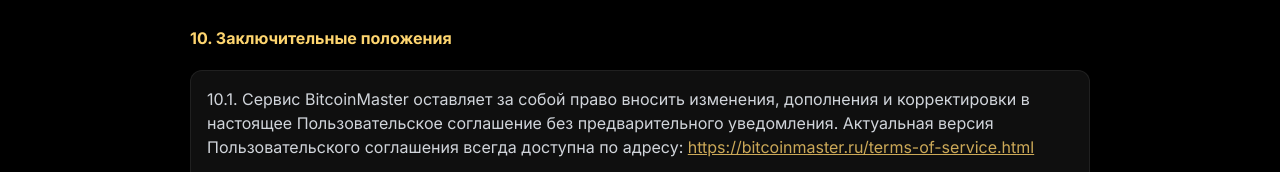
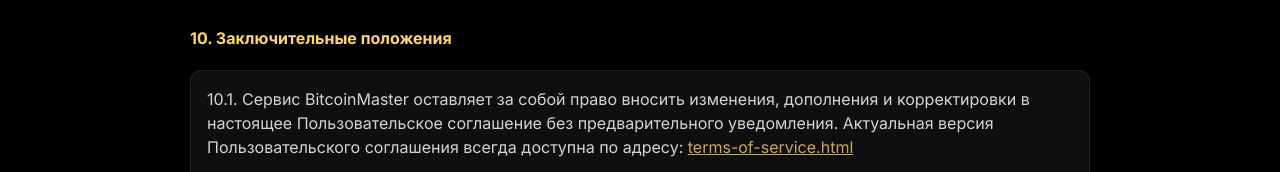
Before and after one commit to yanvoronkov/bitcoin-master, a website: page terms-of-service.html in a window 1280 px wide. Shown: the part 5660-5832 px from the top of the page. Drawn offline with nearby package versions, Linux system fonts and the light colour scheme.

Commit message:
fix: заменены абсолютные ссылки на относительные в юридических страницах
- Заменены все ссылки https://bitcoinmaster.ru на index.html
- Исправлены ссылки на сами страницы (terms-of-service.html, privacy-policy.html)
- Все ссылки теперь относительные для корректной работы на GitHub Pages

```diff
--- a/terms-of-service.html
+++ b/terms-of-service.html
@@ -108,7 +108,7 @@
 
                             <p><strong>«Владелец Сервиса»</strong> или <strong>«Администратор»</strong> — сервис BitcoinMaster, контактная электронная почта: <a href="mailto:support@bitcoinmaster.ru">support@bitcoinmaster.ru</a></p>
 
-                            <p><strong>«Сервис BitcoinMaster»</strong> (далее - "Сервис", "BitcoinMaster", "мы", "нас" или "наш") – это программное обеспечение, доступное на сайте <a href="https://bitcoinmaster.ru">bitcoinmaster.ru</a>, позволяющее Пользователю использовать весь предусмотренный для него функционал, включая ИИ-бота для автоматизированной торговли Bitcoin на криптовалютных биржах.</p>
+                            <p><strong>«Сервис BitcoinMaster»</strong> (далее - "Сервис", "BitcoinMaster", "мы", "нас" или "наш") – это программное обеспечение, доступное на сайте <a href="index.html">bitcoinmaster.ru</a>, позволяющее Пользователю использовать весь предусмотренный для него функционал, включая ИИ-бота для автоматизированной торговли Bitcoin на криптовалютных биржах.</p>
 
                             <p><strong>«Бот»</strong> или <strong>«ИИ-бот»</strong> — компьютерная программа и специальные алгоритмы на основе искусственного интеллекта, используемые для автоматизированной торговли Bitcoin на криптовалютных биржах.</p>
                         </div>
@@ -127,7 +127,7 @@
 
                             <p>1.5. Сервис BitcoinMaster предоставляется на условии "как есть". Владелец сервиса не гарантирует определенную доходность при использовании сервиса. Результаты работы бота определяются множеством факторов, таких как волатильность на биржах, объем торгов и ликвидность на биржах, а также настроек бота.</p>
 
-                            <p>1.6. Пользователю доступны все настройки сервиса. Каждая из настроек подробно описана в разделе FAQ на сайте <a href="https://bitcoinmaster.ru">bitcoinmaster.ru</a>. Пользователь принимает решения о настройках самостоятельно и несет ответственность за потери в случаях неправильных или агрессивных настроек торговли.</p>
+                            <p>1.6. Пользователю доступны все настройки сервиса. Каждая из настроек подробно описана в разделе FAQ на сайте <a href="index.html">bitcoinmaster.ru</a>. Пользователь принимает решения о настройках самостоятельно и несет ответственность за потери в случаях неправильных или агрессивных настроек торговли.</p>
                         </div>
 
                         <!-- 2. Правила пользования -->
@@ -213,13 +213,13 @@
                         <h2>7. Защита авторских прав</h2>
 
                         <div class="legal-section">
-                            <p>7.1. Сайт <a href="https://bitcoinmaster.ru">bitcoinmaster.ru</a> содержит результаты интеллектуальной деятельности, принадлежащие Владельцу Сервиса, его аффилированным лицам и другим связанным сторонам, представителям, всем прочим лицам, действующим от имени Владельца Сервиса.</p>
+                            <p>7.1. Сайт <a href="index.html">bitcoinmaster.ru</a> содержит результаты интеллектуальной деятельности, принадлежащие Владельцу Сервиса, его аффилированным лицам и другим связанным сторонам, представителям, всем прочим лицам, действующим от имени Владельца Сервиса.</p>
 
-                            <p>7.2. Используя Сайт <a href="https://bitcoinmaster.ru">bitcoinmaster.ru</a>, Пользователь признает и соглашается с тем, что все содержимое Сайта и структура его содержимого защищены авторским правом, правом на товарный знак и другими правами на результаты интеллектуальной деятельности, и что указанные права являются действительными и охраняются во всех формах, на всех носителях и в отношении всех технологий, как существующих в настоящее время, так и разработанных или созданных впоследствии.</p>
+                            <p>7.2. Используя Сайт <a href="index.html">bitcoinmaster.ru</a>, Пользователь признает и соглашается с тем, что все содержимое Сайта и структура его содержимого защищены авторским правом, правом на товарный знак и другими правами на результаты интеллектуальной деятельности, и что указанные права являются действительными и охраняются во всех формах, на всех носителях и в отношении всех технологий, как существующих в настоящее время, так и разработанных или созданных впоследствии.</p>
 
-                            <p>7.3. Никакие права на любое содержимое Сайта <a href="https://bitcoinmaster.ru">bitcoinmaster.ru</a>, включая, помимо прочего, аудиовизуальные произведения, текстовые и графические материалы, программы для ЭВМ, товарные знаки, не переходят к Пользователю в результате пользования Сайтом и заключения настоящего договора.</p>
+                            <p>7.3. Никакие права на любое содержимое Сайта <a href="index.html">bitcoinmaster.ru</a>, включая, помимо прочего, аудиовизуальные произведения, текстовые и графические материалы, программы для ЭВМ, товарные знаки, не переходят к Пользователю в результате пользования Сайтом и заключения настоящего договора.</p>
 
-                            <p>7.4. При цитировании материалов с Сайта <a href="https://bitcoinmaster.ru">bitcoinmaster.ru</a> Пользователь обязуется указывать ссылку на источник.</p>
+                            <p>7.4. При цитировании материалов с Сайта <a href="index.html">bitcoinmaster.ru</a> Пользователь обязуется указывать ссылку на источник.</p>
 
                             <p>7.5. В случае нарушения Пользователем положений настоящего договора, касающихся защиты авторских прав Владельца Сервиса, последний вправе потребовать компенсации всех причиненных убытков, включая упущенную выгоду.</p>
                         </div>
@@ -254,7 +254,7 @@
                         <h2>10. Заключительные положения</h2>
 
                         <div class="legal-section">
-                            <p>10.1. Сервис BitcoinMaster оставляет за собой право вносить изменения, дополнения и корректировки в настоящее Пользовательское соглашение без предварительного уведомления. Актуальная версия Пользовательского соглашения всегда доступна по адресу: <a href="https://bitcoinmaster.ru/terms-of-service.html">https://bitcoinmaster.ru/terms-of-service.html</a></p>
+                            <p>10.1. Сервис BitcoinMaster оставляет за собой право вносить изменения, дополнения и корректировки в настоящее Пользовательское соглашение без предварительного уведомления. Актуальная версия Пользовательского соглашения всегда доступна по адресу: <a href="terms-of-service.html">terms-of-service.html</a></p>
 
                             <p>10.2. В любой момент любая сторона может в одностороннем порядке отказаться от дальнейшего сотрудничества. Пользователь имеет право отказаться от использования Сервиса путем удаления API-ключей на сайтах соответствующих бирж криптовалют и закрытия своего аккаунта.</p>
 
```
Also changed, not shown: privacy-policy.html (+5 -5 lines).
